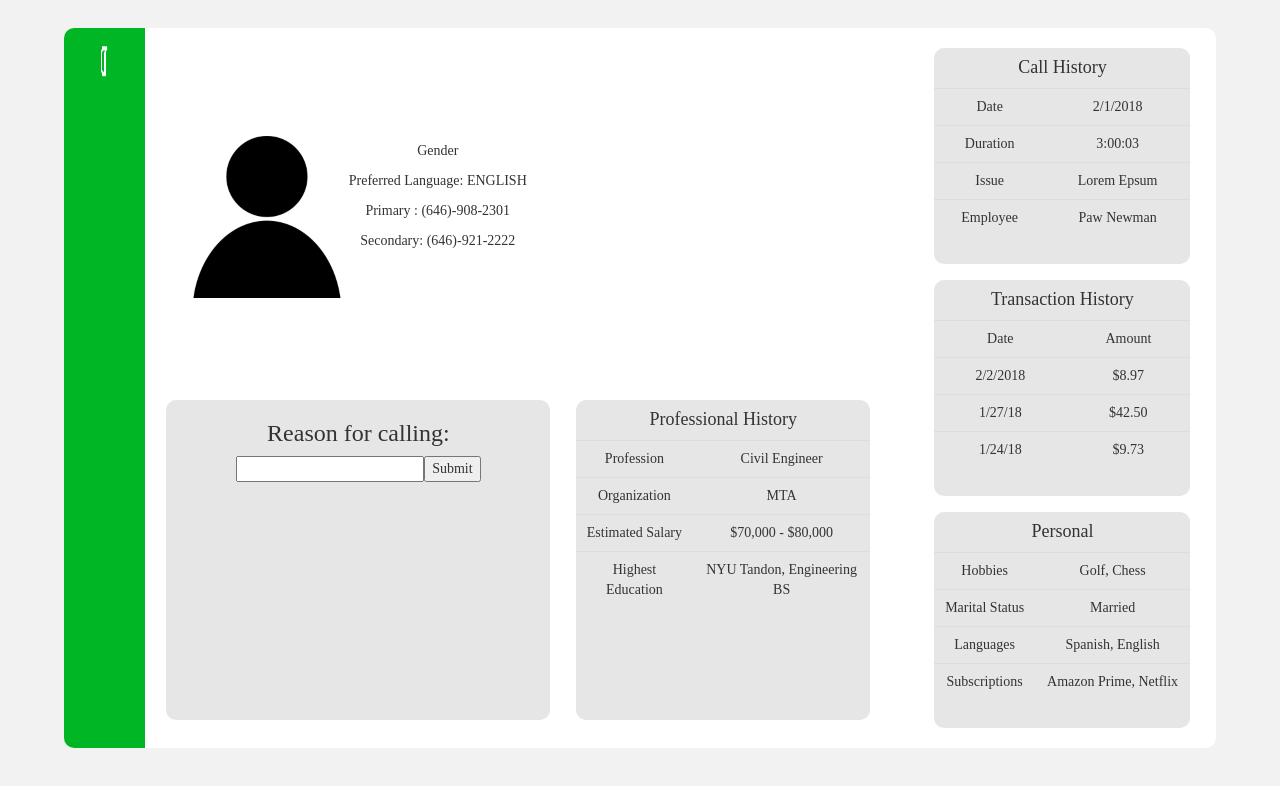
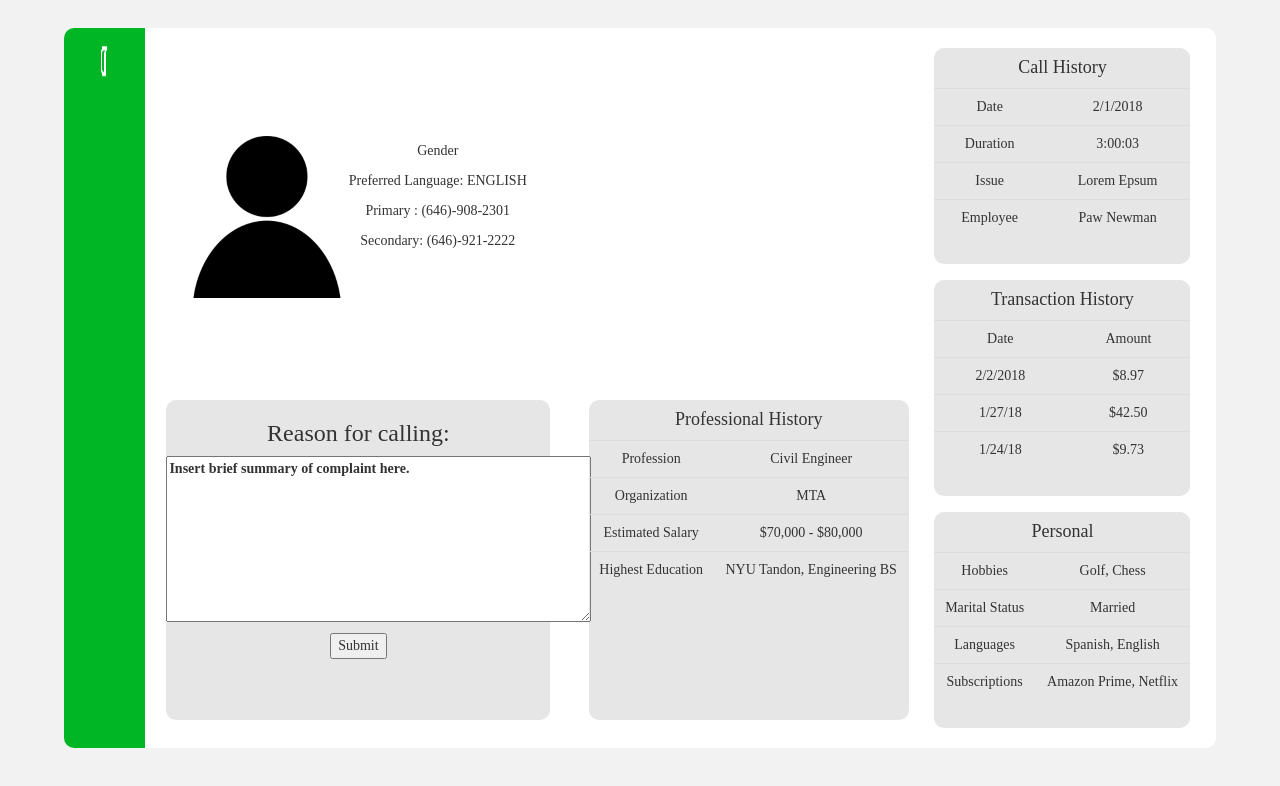
Before and after one commit to suyasha0/seabob-wuft, a React (Create React App) app: page / in a window 1280 px wide. Shown: the top 786 px of the page. Built offline with nearby package versions, Linux system fonts and the light colour scheme; no server answers.

Commit message:
submit button needs workkk

```diff
--- a/src/App.css
+++ b/src/App.css
@@ -66,6 +66,7 @@ div{
 }
 
 .App-input {
+  resize: none;
   position: fixed;
   top: 50%;
   left: 13%;
@@ -133,8 +134,8 @@ div{
 .App-social {
   position: fixed;
   top: 50%;
-  left: 45%;
-  width: 23%;
+  left: 46%;
+  width: 25%;
   height: 40%;
   background-color: rgba(128,128,128, .2);
   border-radius: 10px;
--- a/src/App.js
+++ b/src/App.js
@@ -95,7 +95,10 @@ fetch(request).then(response=>response.json())
             <div className="App-input"><h3>Reason for calling: </h3>
             <form>
             <label>
-              <input type="text" name="issue" />
+
+              <textarea rows="8" cols="50">
+              Insert brief summary of complaint here.
+              </textarea>
             </label>
             <input type="submit" value="Submit" />
             </form> </div>
```
